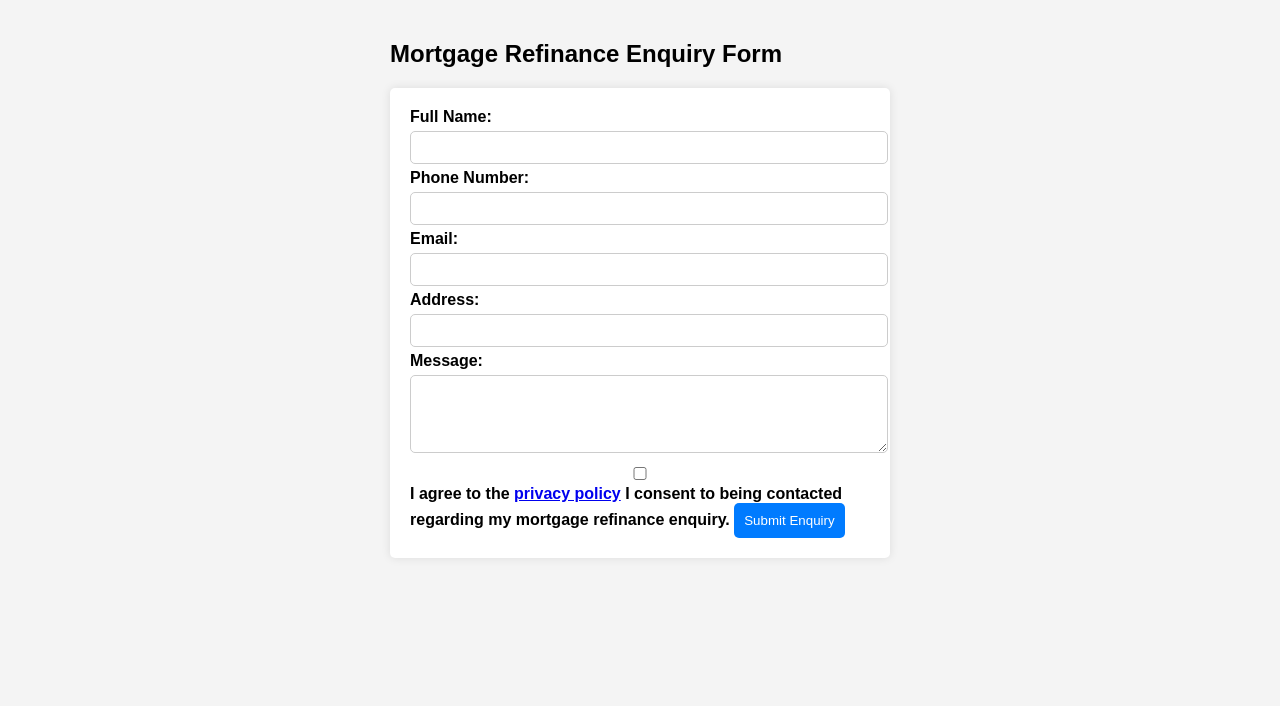
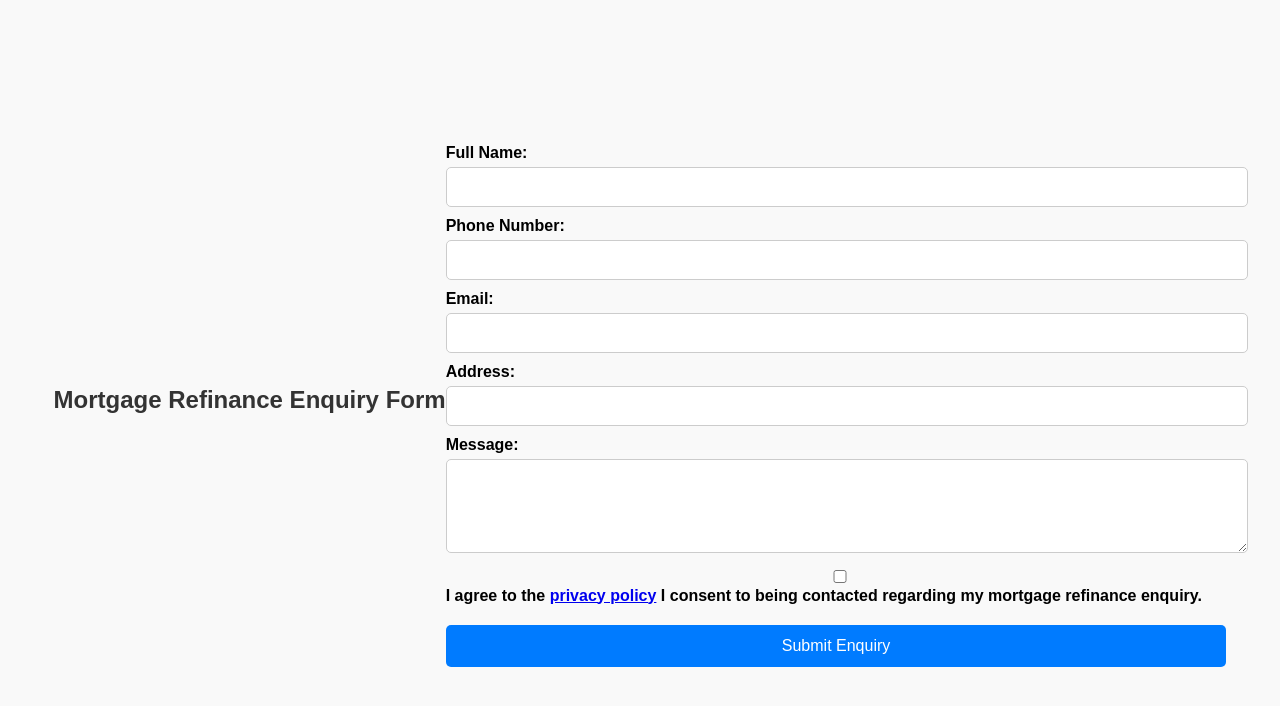
Before and after one commit to nikzsathe/leadform, a plain HTML site: page index.html in a window 1280 px wide. Drawn offline with Linux system fonts and the light colour scheme; a script that the page names is missing.

Commit message:
Update index.html

```diff
--- a/index.html
+++ b/index.html
@@ -7,34 +7,67 @@
     <style>
         body {
             font-family: Arial, sans-serif;
+            background-color: #f9f9f9;
+            display: flex;
+            justify-content: center;
+            align-items: center;
+            height: 100vh;
+            margin: 0;
+        }
+        .container {
+            width: 100%;
             max-width: 500px;
-            margin: auto;
-            padding: 20px;
-            background-color: #f4f4f4;
+            background: #fff;
+            padding: 25px;
+            border-radius: 8px;
+            box-shadow: 0 4px 8px rgba(0, 0, 0, 0.2);
         }
-        form {
-            background: #fff;
-            padding: 20px;
-            border-radius: 5px;
-            box-shadow: 0 0 10px rgba(0, 0, 0, 0.1);
+        h2 {
+            text-align: center;
+            margin-bottom: 20px;
+            color: #333;
         }
         label {
             font-weight: bold;
+            display: block;
+            margin: 10px 0 5px;
         }
         input, textarea {
             width: 100%;
-            padding: 8px;
-            margin: 5px 0;
+            padding: 10px;
             border: 1px solid #ccc;
             border-radius: 5px;
+            font-size: 16px;
+        }
+        textarea {
+            resize: vertical;
+        }
+        .consent {
+            display: flex;
+            align-items: center;
+            font-size: 14px;
+            margin-top: 10px;
+        }
+        .consent input {
+            margin-right: 10px;
+        }
+        .consent a {
+            color: #007BFF;
+            text-decoration: none;
+        }
+        .consent a:hover {
+            text-decoration: underline;
         }
         button {
             background: #007BFF;
             color: white;
-            padding: 10px;
+            padding: 12px;
             border: none;
             border-radius: 5px;
+            font-size: 16px;
+            width: 100%;
             cursor: pointer;
+            margin-top: 15px;
         }
         button:hover {
             background: #0056b3;
```
